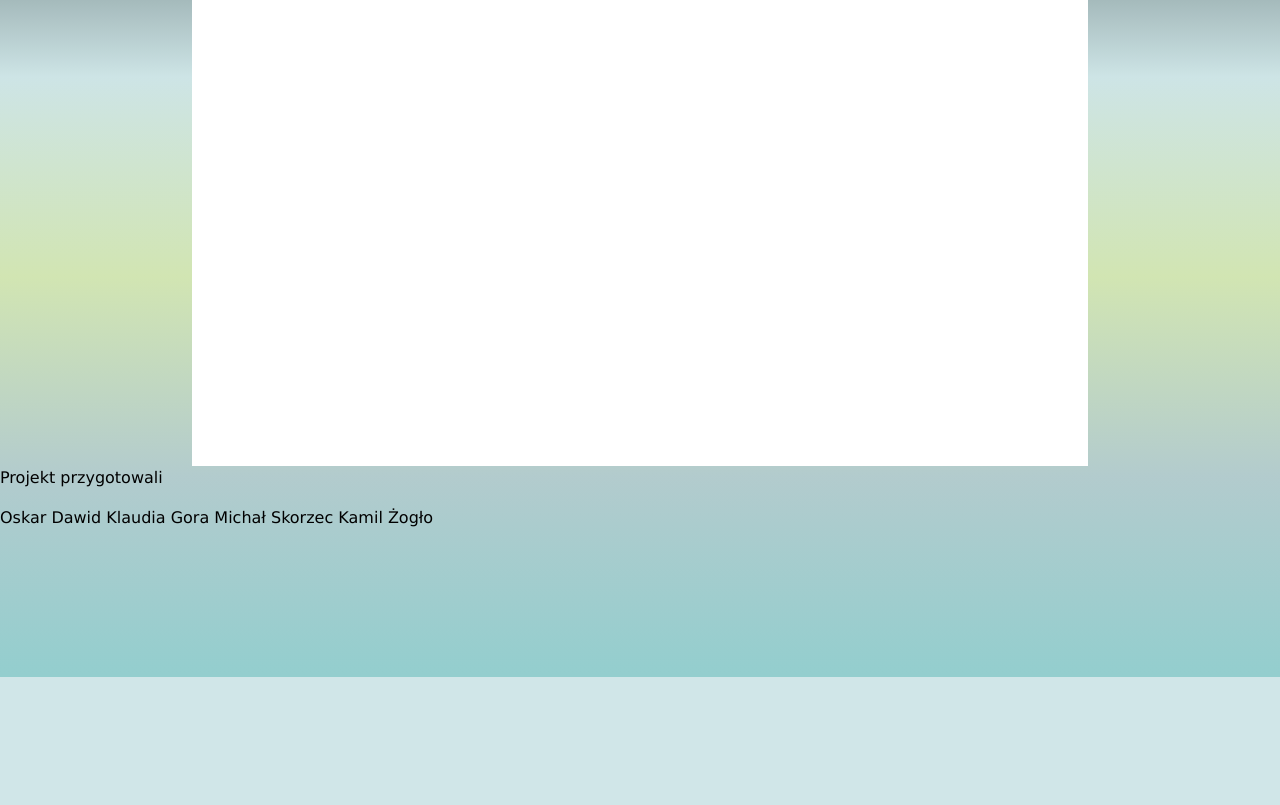
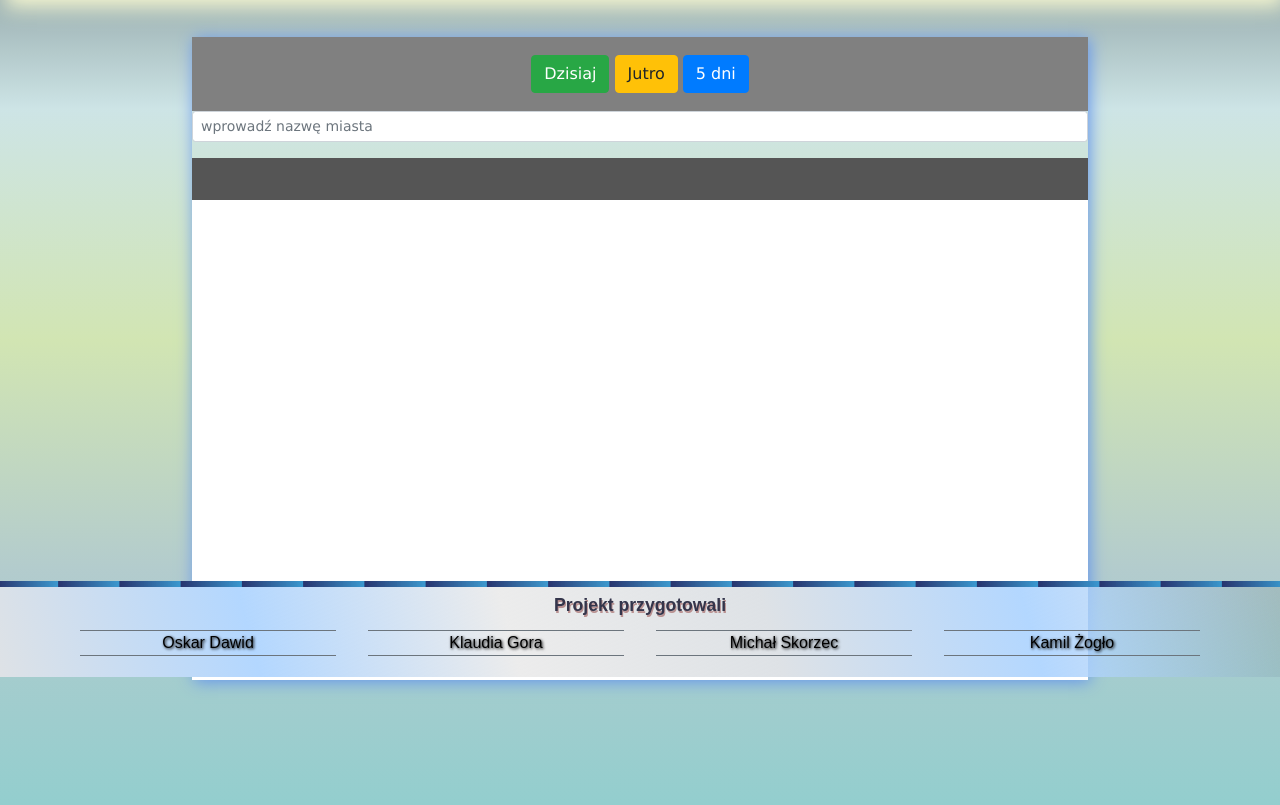
Before and after one commit to kzoglo/CodersCamp_Weather, a website: page src/template.html in a window 1280 px wide. Shown: the part 123-928 px from the top of the page. Before the commit the page ends 800 px from the top, so only its background shows below. Drawn offline with nearby package versions, Linux system fonts and the light colour scheme; a web font is replaced by a local one.

Commit message:
repair footer, view
repair position of footer, main, add name of city

```diff
--- a/src/main.css
+++ b/src/main.css
@@ -13,17 +13,17 @@ body {
   background-color: #5fabb14a;
   font-family: 'Lucida Sans', 'Lucida Sans Regular', 'Lucida Grande', 'Lucida Sans Unicode', Geneva, Verdana, sans-serif;
   color: black;
+  margin-bottom: 16vh;
 }
 
 .main {
   width: 70vw;
-  /* height: 60vh; */
   display: flex;
-  /* flex-direction: column; */
   min-height: 60vh;
   margin: auto;
   background: white;
-/***** HEADER *****/
+}
+
 .header {
   width: 100vw;
   height: 15vh;
@@ -58,9 +58,9 @@ body {
   box-shadow: 2px 2px 15px cornflowerblue;
 }
 
-.main {
+/* .main {
   height: 40vh;
-}
+} */
 
 .cities-wrapper {
   position: relative;
@@ -99,7 +99,7 @@ body {
 }
 
 .autocomplete-item:hover {
-  opacity: .8;
+  opacity: .95;
   background-color: lightblue;
   cursor: pointer;
 }
@@ -107,14 +107,16 @@ body {
 /***** FOOTER *****/
 .footer {
   background-image: linear-gradient(75deg, #dee2e6, #b3d7ff, rgba(0, 0, 0, .075), #dee2e6, #b3d7ff, rgba(0, 0, 0, .075));
-  height: 15vh;
+  height: 12vh;
   width: 100vw;
-  position: absolute;
   bottom: 0;
   text-align: center;
-  border-top: 10px solid transparent;
+  border-top: 6px solid transparent;
   border-image: linear-gradient(to left, #30a3dce8, rgba(35, 34, 93, 0.99)) 150 repeat;
   font-family: sans-serif;
+  position: fixed;
+  left: 0;
+  bottom: 0;
 }
 
 .footer-authors {
@@ -124,24 +126,24 @@ body {
   grid-template-columns: repeat(4, 20%);
   justify-content: center;
   align-content: center;
-  font-size: 1.1rem;
+  font-size: 1rem;
   text-shadow: 1px 1px 3px black;
 }
 
 .authors {
   margin: 0;
   height: 25%;
-  font-size: 1.3rem;
+  font-size: 1.1rem;
   font-weight: bold;
   padding-top: 5px;
-  color: #41425d;
-  font-size: 1.5rem;
-  text-shadow: 1px 2px #b58383;
+  color: #34354b;
+  /* font-size: 1.5rem; */
+  text-shadow: 1px 2px #b99191;
 }
 
 .author {
-  border-top: solid #6c757d 2px;
-  border-bottom: solid #6c757d 2px;
+  border-top: solid #6c757d 1.5px;
+  border-bottom: solid #6c757d 1.5px;
 }
 
 /***** MEDIA QUERIES *****/
@@ -165,3 +167,9 @@ body {
     border: none;
   }
 }
+
+#nameOfCity {
+  padding: 1%;
+  background-color: #555555;
+  color: white;
+}
--- a/src/modules/weatherNow/nowDays.js
+++ b/src/modules/weatherNow/nowDays.js
@@ -3,12 +3,14 @@
 // eslint-disable-next-line no-undef
 
 // eslint-disable-next-line import/prefer-default-export
-export const changeToPresentDay = async function() {
- const x = fetchFromApi('Wrocław');
+export const changeToPresentDay = async function(city) {
+  if (city === undefined)
+    city = 3081368;
+ const x = fetchFromApi(city);
 };
 
 const apiKey = 'd50a614e489fbba6669358f04ee95daa';
-const query = 'http://api.openweathermap.org/data/2.5/forecast?q=';
+const query = 'http://api.openweathermap.org/data/2.5/forecast?id=';
 const units = 'metric';
 
 function fetchFromApi(cityInput) {
@@ -21,6 +23,7 @@ function fetchFromApi(cityInput) {
 function render(x) {
  $.get('/src/modules/weatherNow/nowDays.mst', function(template) {
   console.log(x);
+  document.getElementById('nameOfCity').textContent = x.city.name;
   const result = Mustache.to_html(template, x.list[0]);
   $('.main').html(result);
   afterRender(x);
--- a/src/modules/weatherNow/nowStyles.css
+++ b/src/modules/weatherNow/nowStyles.css
@@ -163,6 +163,9 @@ font-family: 'Viga', sans-serif; */
         margin: 2%;
     }
 
+    .main {
+        margin-bottom: 25vw;
+      }
 }
 
 @media only screen and (max-width: 900px) {
--- a/src/template.html
+++ b/src/template.html
@@ -34,6 +34,7 @@
     <div class="cities-wrapper">
       <ul class="autocomplete-list"></ul>
     </div>
+    <div id="nameOfCity">&nbsp;</div>
     <div class="main"></div>
     <div class="div"></div>
   </div>
```
